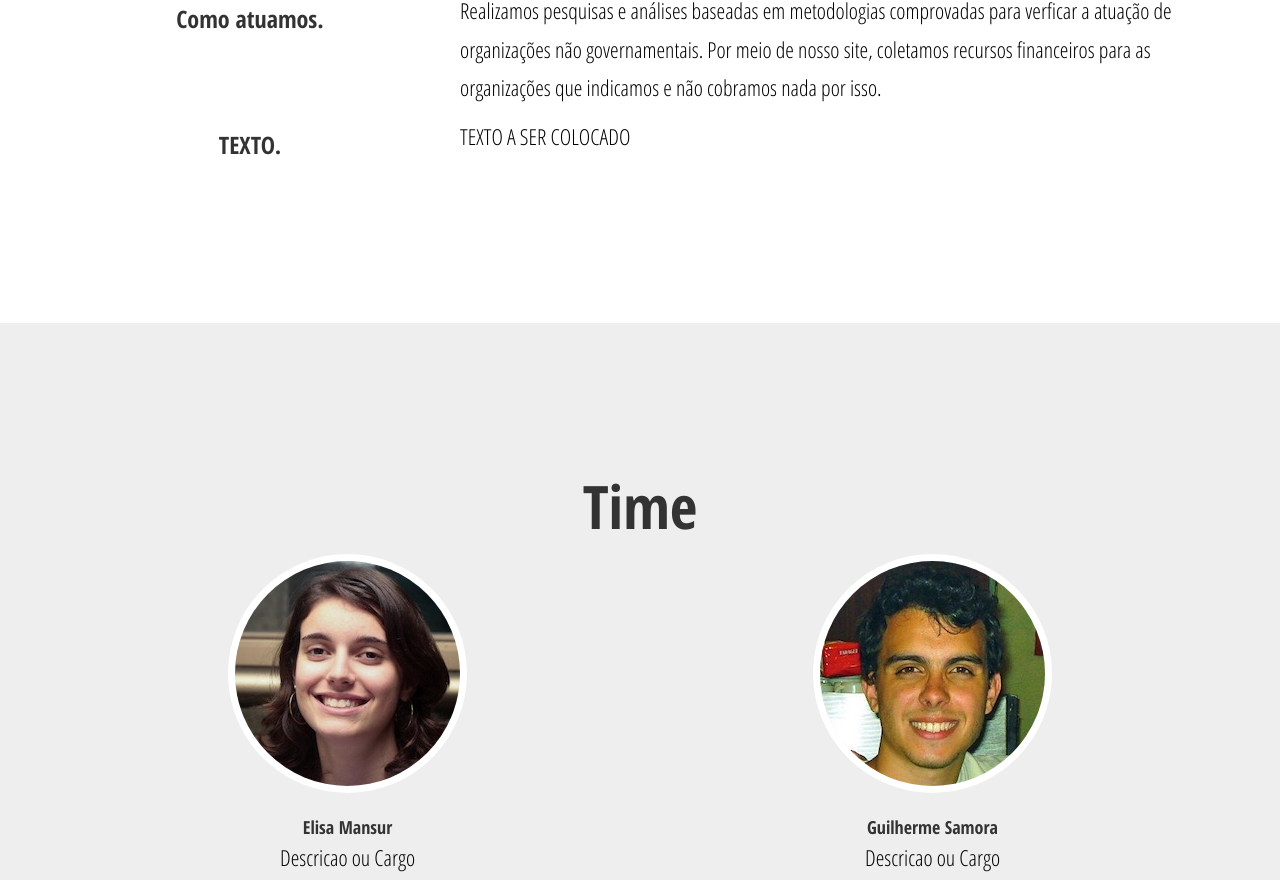
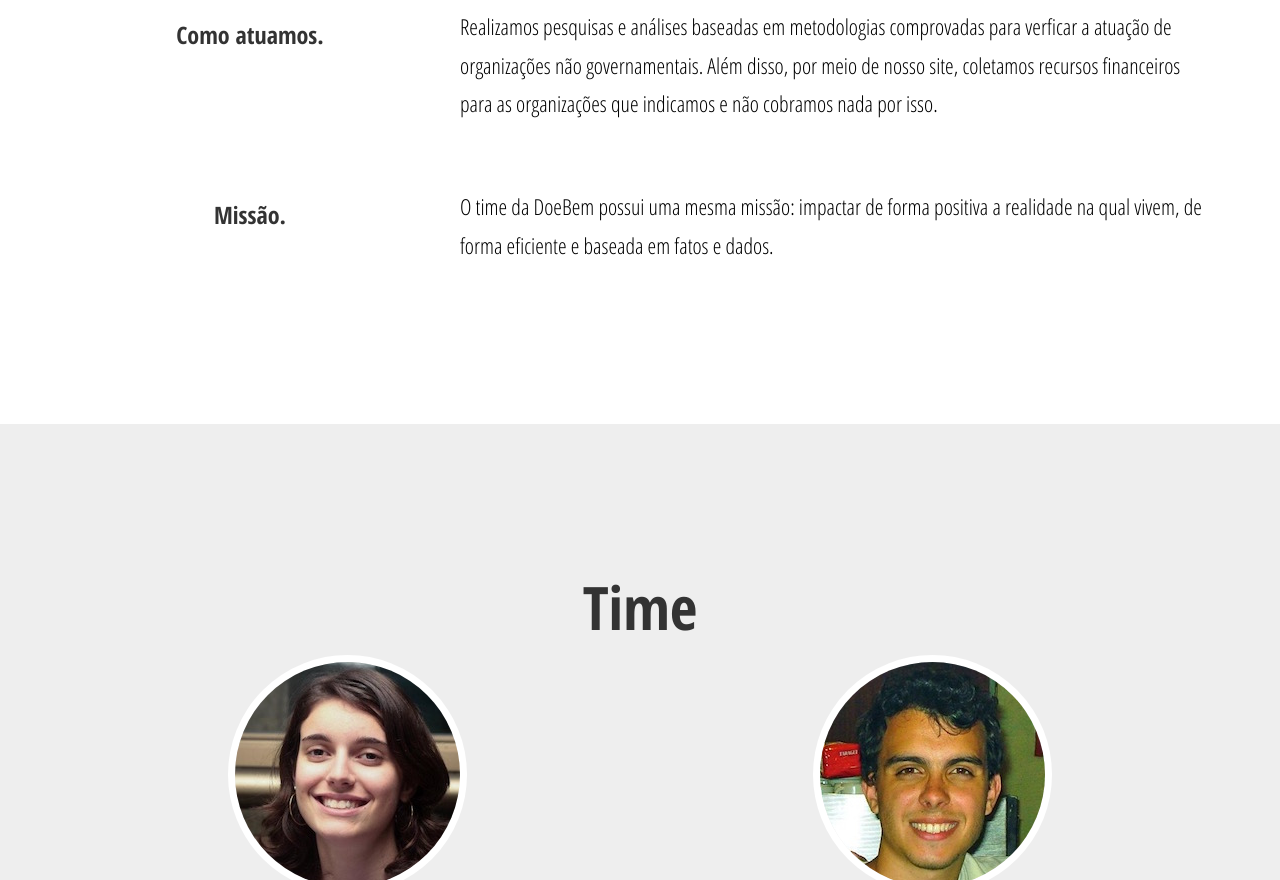
Before and after one commit to guipsamora/doebem.org, a website: page sobre.html in a window 1280 px wide. Shown: the part 1069-1949 px from the top of the page. Drawn offline with nearby package versions, Linux system fonts and the light colour scheme; a web font is replaced by a local one.

Commit message:
Adequacoes site

```diff
--- a/sobre.html
+++ b/sobre.html
@@ -104,19 +104,19 @@
                     <p class="text-muted" align=left>Existem muitas oportunidades para doarmos para ONGs que realizam trabalho voluntário, porém é muito difícil confiar que nosso dinheiro está sendo aplicado da maneira mais eficaz e que irá realmente produzir resultados.<br>É esse o problema que queremos resolver.
                     Acreditamos em doar com o coração e a mente.</p>
                 </div>
-                <br><br><br><br><br><br><br>
+                <br><br><br><br><br><br><br><br><br>
                 <div class="col-md-4">
                     <h3 class="service-heading">Como atuamos.</h3>
                 </div>
                 <div class="col-md-8">
-                    <p class="text-muted" align=left>Realizamos pesquisas e análises baseadas em metodologias comprovadas para verficar a atuação de organizações não governamentais. Por meio de nosso site, coletamos recursos financeiros para as organizações que indicamos e não cobramos nada por isso.</p>
+                    <p class="text-muted" align=left>Realizamos pesquisas e análises baseadas em metodologias comprovadas para verficar a atuação de organizações não governamentais. Além disso, por meio de nosso site, coletamos recursos financeiros para as organizações que indicamos e não cobramos nada por isso.</p>
                 </div>
-                <br><br><br><br><br><br><br>
+                <br><br><br><br><br><br><br><br><br>
                 <div class="col-md-4">
-                    <h3 class="service-heading">TEXTO.</h3>
+                    <h3 class="service-heading">Missão.</h3>
                 </div>
                 <div class="col-md-8">
-                    <p class="text-muted" align=left>TEXTO A SER COLOCADO</p>
+                    <p class="text-muted" align=left>O time da DoeBem possui uma mesma missão: impactar de forma positiva a realidade na qual vivem, de forma eficiente e baseada em fatos e dados.</p>
                 </div>
             </div>
         </div>
@@ -217,7 +217,8 @@
                     <div class="team-member">
                         <img src="img/team/1.jpg" class="img-responsive img-circle" alt="">
                         <h4>Elisa Mansur</h4>
-                        <p class="text-muted">Descricao ou Cargo</p>
+                        <!-- <p class="text-muted">Descricao ou Cargo</p> -->
+                        <br>
                         <ul class="list-inline social-buttons">
                             <li><a href="https://twitter.com/elisa_mansur" target="a_blank"><i class="fa fa-twitter"></i></a>
                             </li>
@@ -231,7 +232,8 @@
                     <div class="team-member">
                         <img src="img/team/2.jpg" class="img-responsive img-circle" alt="">
                         <h4>Guilherme Samora</h4>
-                        <p class="text-muted">Descricao ou Cargo</p>
+                        <!-- <p class="text-muted">Descricao ou Cargo</p> -->
+                        <br>
                         <ul class="list-inline social-buttons">
                             <li>
                                 <a href="https://twitter.com/guisamora" target="a_blank"><i class="fa fa-twitter"></i></a>
```
Also changed, not shown: index.html (+2 -2 lines), metodologia.html (+3 -3 lines).
